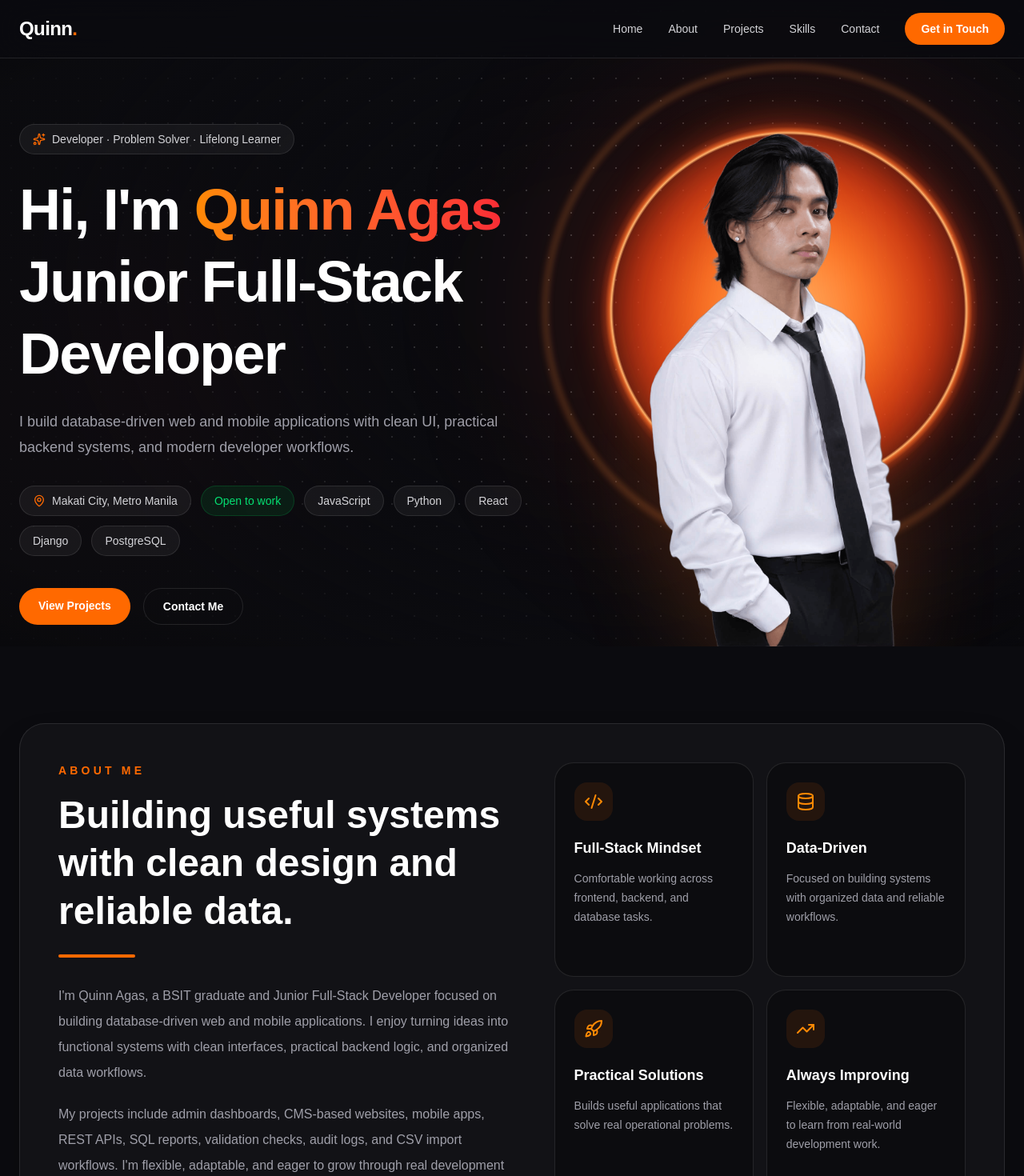
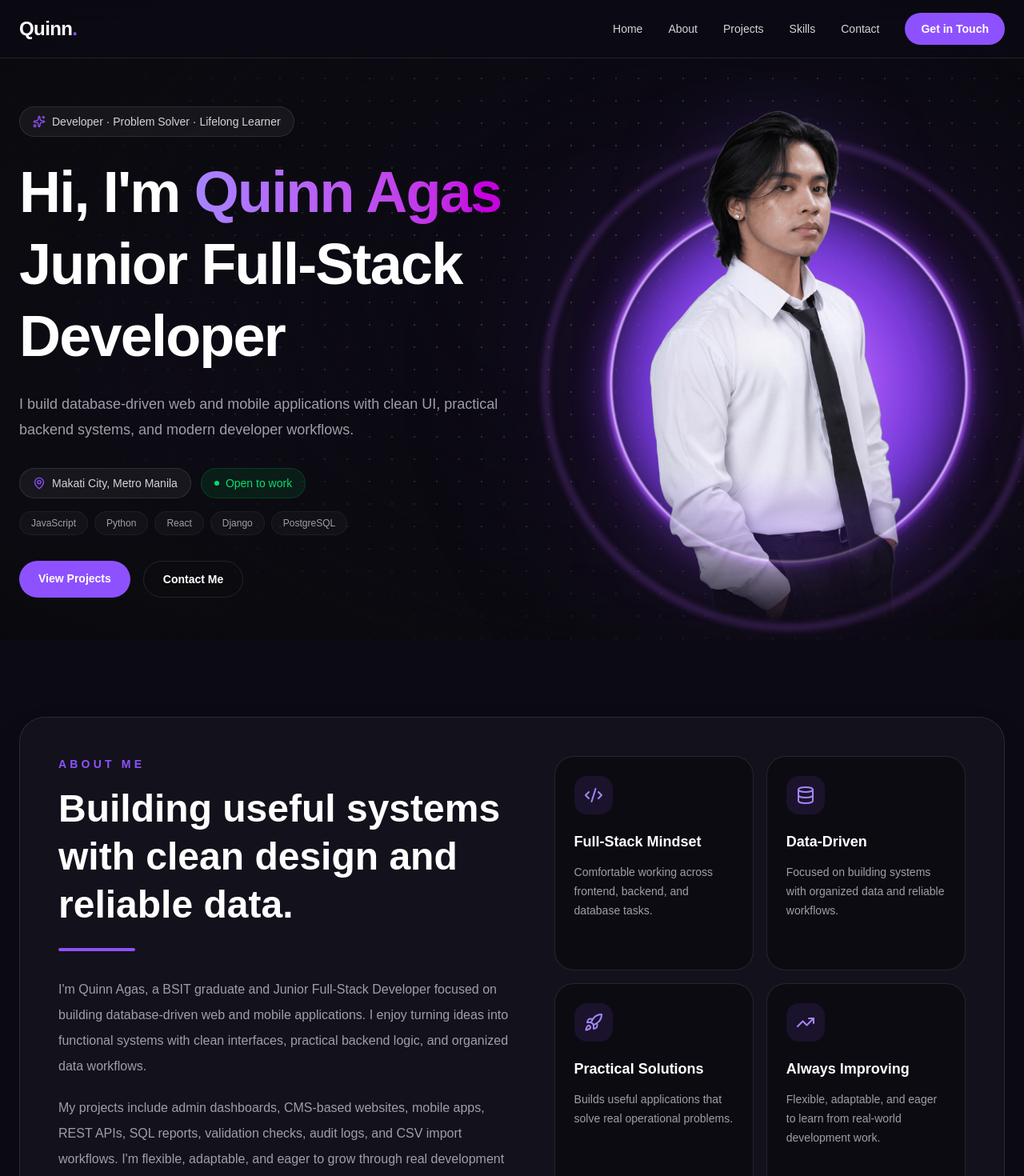
Before and after one commit to quintuckyy/Portfolio, a Next.js app: page / in a window 1280 px wide. Shown: the top 1470 px of the page at 80% size. Built offline with nearby package versions, Linux system fonts and the light colour scheme.

Commit message:
Fix hero components alignment and change color palette

```diff
--- a/app/globals.css
+++ b/app/globals.css
@@ -1,11 +1,11 @@
 @import "tailwindcss";
 
 :root {
-  --background: #0b0b0f;
+  --background: #0c0a14;
   --foreground: #ffffff;
-  --accent: #ff5a1f;
+  --accent: #8b5cf6;
   --muted: #a1a1aa;
-  --card: #111116;
+  --card: #15101f;
   --border: rgba(255, 255, 255, 0.1);
 }
 
--- a/app/page.tsx
+++ b/app/page.tsx
@@ -10,7 +10,7 @@ import Footer from "@/components/Footer";
 
 export default function Home() {
   return (
-    <main className="min-h-screen overflow-hidden bg-[#0b0b0f] text-white">
+    <main className="min-h-screen overflow-hidden bg-[#0c0a14] text-white">
       <CursorGlow />
 
       <div className="relative z-10">
--- a/components/About.tsx
+++ b/components/About.tsx
@@ -33,7 +33,7 @@ export default function About() {
       <div className="mx-auto max-w-7xl rounded-4xl border border-white/10 bg-white/3 p-8 shadow-2xl shadow-black/30 md:p-12">
         <div className="grid gap-12 lg:grid-cols-[1fr_0.9fr]">
           <div>
-            <p className="mb-4 text-sm font-semibold uppercase tracking-[0.3em] text-orange-500">
+            <p className="mb-4 text-sm font-semibold uppercase tracking-[0.3em] text-violet-500">
               About Me
             </p>
 
@@ -41,7 +41,7 @@ export default function About() {
               Building useful systems with clean design and reliable data.
             </h2>
 
-            <div className="mt-6 h-1 w-24 rounded-full bg-orange-500" />
+            <div className="mt-6 h-1 w-24 rounded-full bg-violet-500" />
 
             <p className="mt-8 max-w-2xl text-base leading-8 text-zinc-400">
               I&apos;m Quinn Agas, a BSIT graduate and Junior Full-Stack
@@ -66,9 +66,9 @@ export default function About() {
               return (
                 <div
                   key={item.title}
-                  className="rounded-3xl border border-white/10 bg-black/30 p-6 transition hover:border-orange-500/50 hover:bg-orange-500/5"
+                  className="rounded-3xl border border-white/10 bg-black/30 p-6 transition hover:border-violet-500/50 hover:bg-violet-500/5"
                 >
-                  <div className="mb-5 flex h-12 w-12 items-center justify-center rounded-2xl bg-orange-500/10 text-orange-400">
+                  <div className="mb-5 flex h-12 w-12 items-center justify-center rounded-2xl bg-violet-500/10 text-violet-400">
                     <Icon size={24} />
                   </div>
 
--- a/components/CursorGlow.tsx
+++ b/components/CursorGlow.tsx
@@ -24,7 +24,7 @@ export default function CursorGlow() {
         <div
             className="pointer-events-none fixed inset-0 z-0 transition duration-300"
             style ={{
-                    background: `radial-gradient(600px circle at ${position.x}px ${position.y}px, rgba(255, 90, 31, 0.12), transparent 40%)`,
+                background: `radial-gradient(600px circle at ${position.x}px ${position.y}px, rgba(147, 51, 234, 0.14), transparent 40%)`,
             }}
         />
     );
--- a/components/Hero.tsx
+++ b/components/Hero.tsx
@@ -9,9 +9,9 @@ export default function Hero() {
   return (
     <section
       id="home"
-      className="relative min-h-screen overflow-hidden px-6 pt-32"
+      className="relative min-h-screen overflow-hidden px-6 pt-24 lg:pt-20"
     >
-      <div className="absolute left-[-10%] top-80 h-100 w-100 rounded-full bg-red-500/10 blur-[120px]" />
+      <div className="absolute left-[-10%] top-80 h-100 w-100 rounded-full bg-violet-600/10 blur-[120px]" />
 
       <div
         className="pointer-events-none absolute inset-0"
@@ -25,20 +25,20 @@ export default function Hero() {
       <div className="pointer-events-none absolute inset-0 bg-[radial-gradient(ellipse_65%_65%_at_68%_45%,transparent_30%,rgba(11,11,15,0.88)_100%)]" />
       <div className="pointer-events-none absolute inset-0 bg-[radial-gradient(ellipse_120%_90%_at_50%_50%,transparent_55%,rgba(0,0,0,0.6)_100%)]" />
 
-      <div className="relative mx-auto grid min-h-[calc(100vh-8rem)] max-w-7xl items-center gap-12 lg:grid-cols-[1.15fr_0.85fr]">
+      <div className="relative mx-auto grid min-h-[calc(100vh-5rem)] max-w-7xl items-center gap-12 lg:grid-cols-[1.15fr_0.85fr]">
         <motion.div
         initial={{ opacity: 0, y: 32 }}
         animate={{ opacity: 1, y: 0 }}
         transition={{ duration: 0.8, ease: [0.22, 1, 0.36, 1] }}
         >
           <div className="mb-6 inline-flex items-center gap-2 rounded-full border border-white/10 bg-white/5 px-4 py-2 text-sm text-zinc-300">
-            <Sparkles size={16} className="text-orange-500" />
+            <Sparkles size={16} className="text-violet-500" />
             Developer · Problem Solver · Lifelong Learner
           </div>
 
           <h1 className="max-w-4xl text-5xl font-bold leading-tight tracking-tight md:text-7xl">
             Hi, I&apos;m{" "}
-            <span className="bg-linear-to-r from-orange-400 to-red-500 bg-clip-text text-transparent">
+            <span className="bg-linear-to-r from-violet-400 to-fuchsia-600 bg-clip-text text-transparent">
               Quinn Agas
             </span>
             <br />
@@ -50,36 +50,39 @@ export default function Hero() {
             practical backend systems, and modern developer workflows.
           </p>
 
-          <div className="mt-8 flex flex-wrap gap-3">
+          <div className="mt-8 flex flex-wrap items-center gap-3">
             <span className="inline-flex items-center gap-2 rounded-full border border-white/10 bg-white/5 px-4 py-2 text-sm text-zinc-300">
-              <MapPin size={16} className="text-orange-500" />
+              <MapPin size={16} className="text-violet-500" />
               Makati City, Metro Manila
             </span>
 
-            <span className="rounded-full border border-green-500/20 bg-green-500/10 px-4 py-2 text-sm text-green-400">
+            <span className="inline-flex items-center gap-2 rounded-full border border-green-500/20 bg-green-500/10 px-4 py-2 text-sm font-medium text-green-400">
+              <span className="h-1.5 w-1.5 rounded-full bg-green-400" />
               Open to work
             </span>
+          </div>
 
+          <div className="mt-4 flex flex-wrap gap-2">
             {techChips.map((tech) => (
               <span
                 key={tech}
-                className="rounded-full border border-white/10 bg-white/5 px-4 py-2 text-sm text-zinc-300"
+                className="rounded-full border border-white/5 bg-white/3 px-3.5 py-1.5 text-xs font-medium text-zinc-400"
               >
                 {tech}
               </span>
             ))}
           </div>
 
-          <div className="mt-10 flex flex-wrap gap-4">
+          <div className="mt-8 flex flex-wrap gap-4">
             <a
               href="#projects"
-              className="rounded-full bg-orange-500 px-6 py-3 text-sm font-semibold text-white transition hover:bg-orange-600"
+              className="rounded-full bg-violet-500 px-6 py-3 text-sm font-semibold text-white transition hover:bg-violet-600"
             >
               View Projects
             </a>
             <a
               href="#contact"
-              className="rounded-full border border-white/10 px-6 py-3 text-sm font-semibold text-white transition hover:border-orange-500/60 hover:text-orange-400"
+              className="rounded-full border border-white/10 px-6 py-3 text-sm font-semibold text-white transition hover:border-violet-500/60 hover:text-violet-400"
             >
               Contact Me
             </a>
@@ -88,36 +91,43 @@ export default function Hero() {
 
         <div className="relative hidden min-h-170 items-center justify-center lg:flex">
 
-          <div className="absolute h-160 w-160 -translate-y-20 rounded-full bg-[radial-gradient(circle,rgba(255,90,30,0.45)_0%,rgba(200,40,20,0.2)_45%,transparent_72%)] blur-[100px]" />
-
+          <div className="absolute h-160 w-160 translate-y-10 rounded-full bg-[radial-gradient(circle,rgba(147,51,234,0.45)_0%,rgba(88,28,135,0.2)_45%,transparent_72%)] blur-[100px]" />
           <div
-            className="absolute h-115 w-115 -translate-y-20 rounded-full blur-[20px]"
+            className="absolute h-115 w-115 translate-y-10 rounded-full blur-[20px]"
             style={{
               background:
-                "radial-gradient(circle, rgba(255,190,120,1) 0%, rgba(255,120,40,1) 30%, rgba(230,60,20,0.85) 55%, rgba(150,25,10,0.35) 75%, transparent 100%)",
+                "radial-gradient(circle, rgba(230,200,255,1) 0%, rgba(168,85,247,1) 30%, rgba(124,58,237,0.85) 55%, rgba(76,29,149,0.35) 75%, transparent 100%)",
             }}
           />
 
           <div
-            className="absolute h-155 w-155 -translate-y-20 rounded-full"
+            className="absolute h-155 w-155 translate-y-10 rounded-full"
             style={{
               background:
-                "radial-gradient(circle, transparent 68%, rgba(255,140,60,0.25) 69%, rgba(255,90,31,0.08) 71%, transparent 74%)",
+                "radial-gradient(circle, transparent 68%, rgba(180,100,255,0.25) 69%, rgba(147,51,234,0.08) 71%, transparent 74%)",
               filter: "blur(3px)",
             }}
           />
 
           <div
-            className="absolute h-123 w-123 -translate-y-20 rounded-full"
+            className="absolute h-123 w-123 translate-y-10 rounded-full"
             style={{
               background:
-                "radial-gradient(circle, transparent 63%, rgba(255,180,110,1) 63.8%, rgba(255,110,40,0.7) 64.6%, rgba(255,90,31,0.2) 66%, transparent 68%)",
+                "radial-gradient(circle, transparent 63%, rgba(216,180,254,1) 63.8%, rgba(168,85,247,0.7) 64.6%, rgba(147,51,234,0.2) 66%, transparent 68%)",
               filter: "blur(0.5px)",
             }}
           />
 
           {/* Portrait */}
-          <div className="relative h-170 w-135 drop-shadow-[0_25px_60px_rgba(249,115,22,0.2)]">
+          <div
+            className="relative h-170 w-135 drop-shadow-[0_25px_60px_rgba(139,92,246,0.25)]"
+            style={{
+              WebkitMaskImage:
+                "linear-gradient(to bottom, black 72%, rgba(0,0,0,0.6) 88%, transparent 100%)",
+              maskImage:
+                "linear-gradient(to bottom, black 72%, rgba(0,0,0,0.6) 88%, transparent 100%)",
+            }}
+          >
             <Image
               src="/images/quinn-hero.png"
               alt="Quinn Agas portrait"
--- a/components/Navbar.tsx
+++ b/components/Navbar.tsx
@@ -12,14 +12,14 @@ export default function Navbar() {
   };
 
   return (
-    <header className="fixed left-0 top-0 z-50 w-full border-b border-white/10 bg-[#0b0b0f]/80 backdrop-blur-xl">
+    <header className="fixed left-0 top-0 z-50 w-full border-b border-white/10 bg-[#0c0a14]/80 backdrop-blur-xl">
       <nav className="mx-auto flex max-w-7xl items-center justify-between px-6 py-4">
         <a
           href="#home"
           onClick={closeMenu}
           className="text-2xl font-bold tracking-tight"
         >
-          Quinn<span className="text-orange-500">.</span>
+          Quinn<span className="text-violet-500">.</span>
         </a>
 
         <div className="hidden items-center gap-8 md:flex">
@@ -27,7 +27,7 @@ export default function Navbar() {
             <a
               key={link.href}
               href={link.href}
-              className="text-sm text-zinc-300 transition hover:text-orange-400"
+              className="text-sm text-zinc-300 transition hover:text-violet-400"
             >
               {link.label}
             </a>
@@ -35,7 +35,7 @@ export default function Navbar() {
 
           <a
             href="#contact"
-            className="rounded-full bg-orange-500 px-5 py-2.5 text-sm font-semibold text-white transition hover:bg-orange-600"
+            className="rounded-full bg-violet-500 px-5 py-2.5 text-sm font-semibold text-white transition hover:bg-violet-600"
           >
             Get in Touch
           </a>
@@ -52,14 +52,14 @@ export default function Navbar() {
       </nav>
 
       {isOpen && (
-        <div className="border-t border-white/10 bg-[#0b0b0f]/95 px-6 py-6 backdrop-blur-xl md:hidden">
+        <div className="border-t border-white/10 bg-[#0c0a14]/95 px-6 py-6 backdrop-blur-xl md:hidden">
           <div className="mx-auto flex max-w-7xl flex-col gap-4">
             {navLinks.map((link) => (
               <a
                 key={link.href}
                 href={link.href}
                 onClick={closeMenu}
-                className="rounded-2xl border border-white/10 bg-white/[0.03] px-5 py-4 text-sm font-medium text-zinc-300 transition hover:border-orange-500/60 hover:text-orange-400"
+                className="rounded-2xl border border-white/10 bg-white/3 px-5 py-4 text-sm font-medium text-zinc-300 transition hover:border-violet-500/60 hover:text-violet-400"
               >
                 {link.label}
               </a>
@@ -68,7 +68,7 @@ export default function Navbar() {
             <a
               href="#contact"
               onClick={closeMenu}
-              className="rounded-2xl bg-orange-500 px-5 py-4 text-center text-sm font-semibold text-white transition hover:bg-orange-600"
+              className="rounded-2xl bg-violet-500 px-5 py-4 text-center text-sm font-semibold text-white transition hover:bg-violet-600"
             >
               Get in Touch
             </a>
--- a/components/ProjectVisual.tsx
+++ b/components/ProjectVisual.tsx
@@ -15,14 +15,14 @@ export default function ProjectVisual({ title, index }: ProjectVisualProps) {
 
   return (
     <div className="relative h-56 overflow-hidden border-b border-white/10 bg-black/40">
-      <div className="absolute inset-0 bg-linear-to-br from-orange-500/20 via-transparent to-red-500/10" />
+      <div className="absolute inset-0 bg-linear-to-br from-violet-500/20 via-transparent to-fuchsia-600/10" />
 
       <div className="absolute left-6 top-6 rounded-full border border-white/10 bg-black/50 px-4 py-2 text-xs font-semibold uppercase tracking-[0.2em] text-zinc-300">
         Project 0{index + 1}
       </div>
 
       <div className="absolute bottom-6 left-6 right-6">
-        <div className="rounded-2xl border border-white/10 bg-[#111116]/90 p-5 shadow-xl backdrop-blur">
+        <div className="rounded-2xl border border-white/10 bg-[#15101f]/90 p-5 shadow-xl backdrop-blur">
           <div className="mb-4 flex items-center gap-2">
             <span className="h-3 w-3 rounded-full bg-red-500" />
             <span className="h-3 w-3 rounded-full bg-yellow-500" />
@@ -39,7 +39,7 @@ export default function ProjectVisual({ title, index }: ProjectVisualProps) {
                 key={label}
                 className="rounded-xl border border-white/10 bg-white/5 p-3"
               >
-                <div className="mb-3 h-2 w-8 rounded-full bg-orange-500/50" />
+                <div className="mb-3 h-2 w-8 rounded-full bg-violet-500/50" />
                 <p className="text-[11px] text-zinc-400">{label}</p>
               </div>
             ))}
--- a/components/Skills.tsx
+++ b/components/Skills.tsx
@@ -13,7 +13,7 @@ export default function Skills() {
     <section id="skills" className="px-6 py-24">
       <div className="mx-auto max-w-7xl">
         <div className="mb-12">
-          <p className="mb-4 text-sm font-semibold uppercase tracking-[0.3em] text-orange-500">
+          <p className="mb-4 text-sm font-semibold uppercase tracking-[0.3em] text-violet-500">
             Skills & Tools
           </p>
 
@@ -34,9 +34,9 @@ export default function Skills() {
             return (
               <div
                 key={category}
-                className="rounded-4xl border border-white/10 bg-white/3 p-6 transition hover:border-orange-500/60 hover:bg-orange-500/3"
+                className="rounded-4xl border border-white/10 bg-white/3 p-6 transition hover:border-violet-500/60 hover:bg-violet-500/3"
               >
-                <div className="mb-6 flex h-12 w-12 items-center justify-center rounded-2xl bg-orange-500/10 text-orange-400">
+                <div className="mb-6 flex h-12 w-12 items-center justify-center rounded-2xl bg-violet-500/10 text-violet-400">
                   <Icon size={24} />
                 </div>
 
```
Also changed, not shown: components/Contact.tsx (+8 -8 lines), components/Footer.tsx (+5 -5 lines), components/Projects.tsx (+4 -4 lines). Lines whose indentation alone changed are shown as unchanged.
